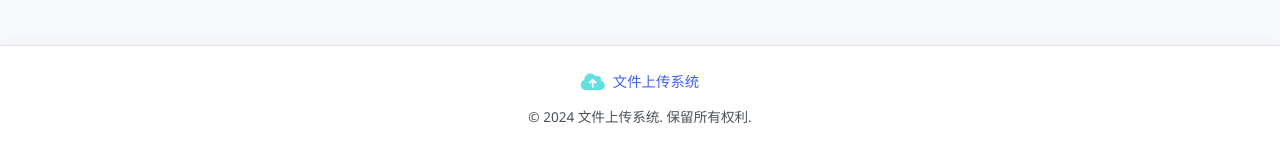
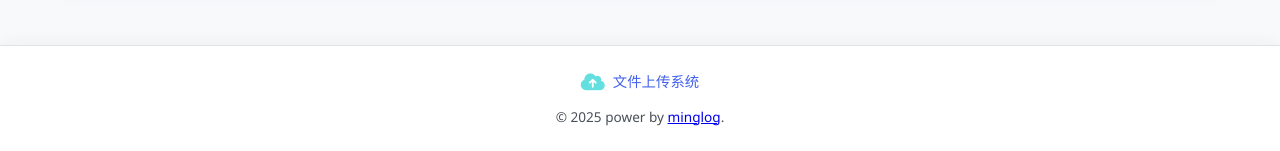
Before and after one commit to ming-log/file_upload_system, a FastAPI app: template templates/classes.html in a window 1280 px wide. Shown: the part 799-950 px from the top of the page. Run offline with FastAPI, Linux system fonts and the light colour scheme; the template is opened without the code that fills it, so the values that code supplies are empty.

Commit message:
修改底部显示

```diff
--- a/templates/layout.html
+++ b/templates/layout.html
@@ -91,7 +91,7 @@
                     <i class="fas fa-cloud-upload-alt"></i>
                     <span>文件上传系统</span>
                 </div>
-                <p class="copyright">&copy; 2024 文件上传系统. 保留所有权利.</p>
+                <p class="copyright">&copy; 2025 power by <a href="https://minglog.cn">minglog</a>.</p>
             </div>
         </div>
     </footer>
```
